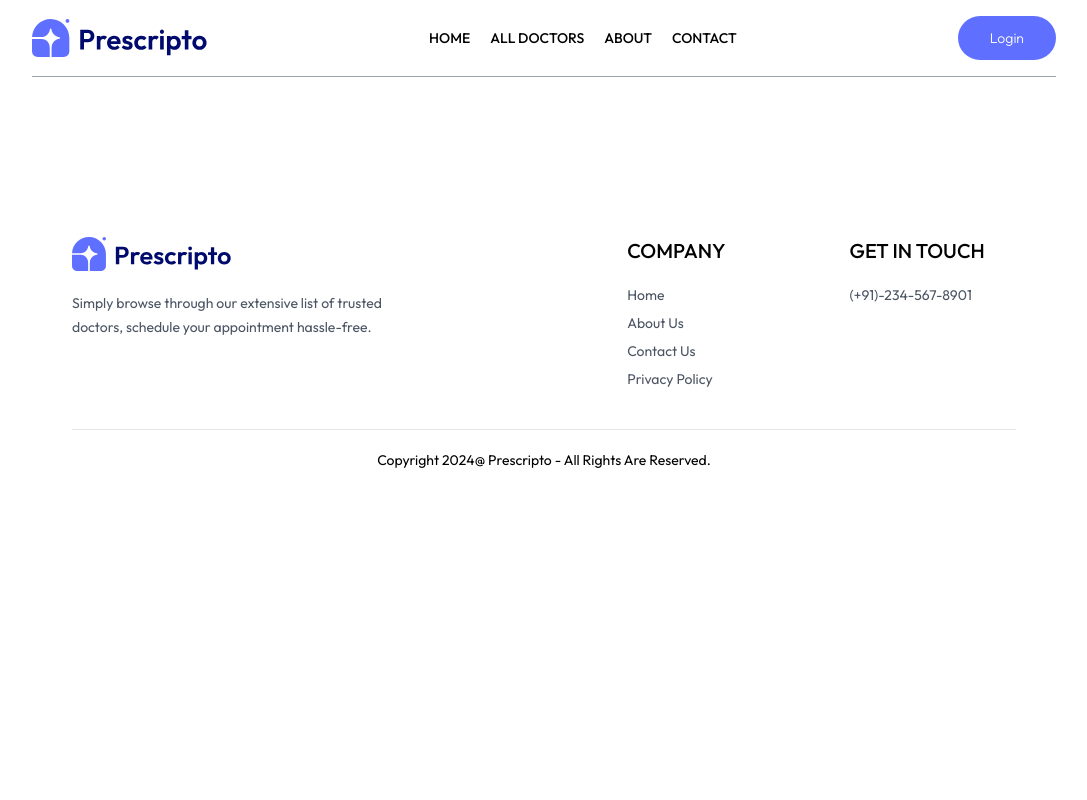
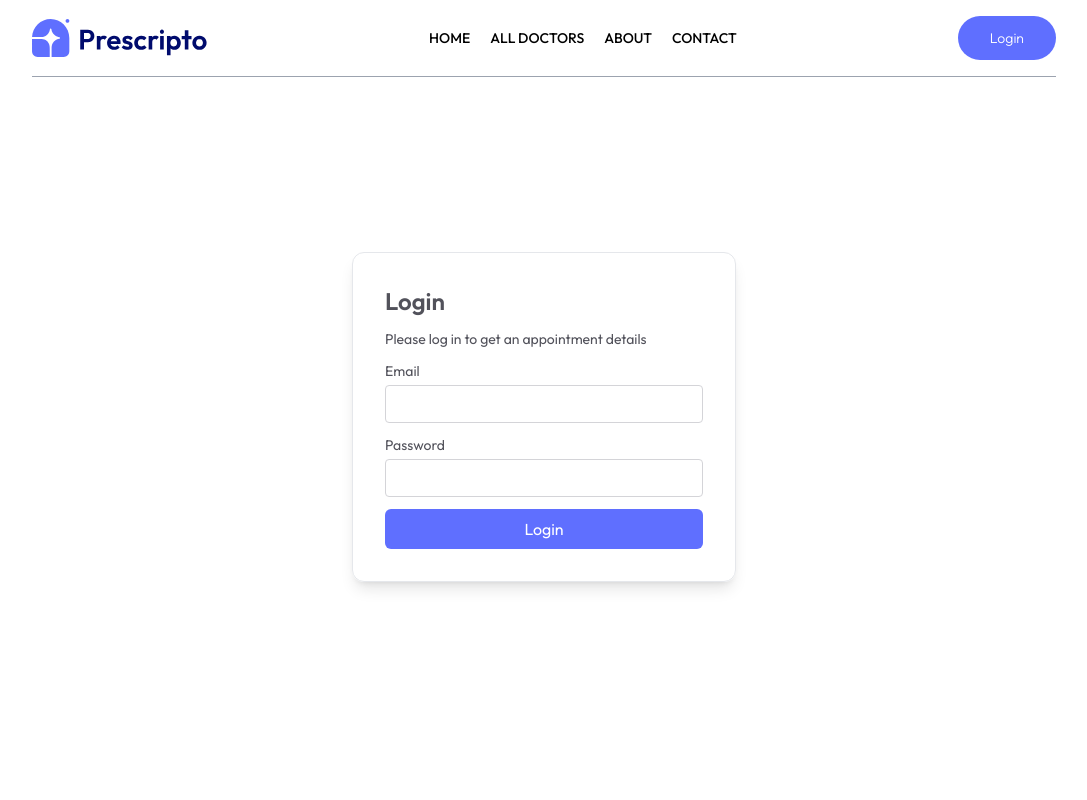
Before and after one commit to Debnath23/Doctor_Appointment_Booking, a React (Vite) app in the folder frontend/: page /doctor-login in a window 1280 px wide. Shown: the top 800 px of the page, without its empty margins (96-1183 px from the left). Built offline with nearby package versions, Linux system fonts and the light colour scheme; no server answers.

Commit message:
Config appointment

```diff
--- a/frontend/src/App.jsx
+++ b/frontend/src/App.jsx
@@ -1,6 +1,5 @@
-import React, { useEffect, useState } from "react";
+import React from "react";
 import { Routes, Route } from "react-router-dom";
-import Cookies from 'js-cookie'
 import Home from "./pages/Home";
 import Doctors from "./pages/Doctors";
 import Login from "./pages/Login";
@@ -12,6 +11,7 @@ import Appointment from "./pages/Appointment";
 import Navbar from "./components/Navbar";
 import Footer from "./components/Footer";
 import AddDoctors from "./pages/AddDoctors";
+import DoctorLogin from "./pages/DoctorLogin";
 
 function App() {
   return (
@@ -28,6 +28,7 @@ function App() {
         <Route path="/my-appointments" element={<MyAppointments />} />
         <Route path="/appointment/:docId" element={<Appointment />} />
         <Route path="/add-doctors" element={<AddDoctors />} />
+        <Route path="/doctor-login" element={<DoctorLogin />} />
       </Routes>
       <Footer />
     </div>
--- a/frontend/src/components/Header.jsx
+++ b/frontend/src/components/Header.jsx
@@ -23,7 +23,7 @@ function Header() {
         </div>
 
         <button
-        onClick={() => navigate("/login")}
+        onClick={() => navigate("/doctor-login")}
           className="flex items-center gap-2 bg-white px-8 py-3 rounded-full text-gray-600 text-sm m-auto md:m-0 hover:scale-105 transition-all duration-300"
         >
           Doctor Login{" "}
--- /dev/null
+++ b/frontend/src/pages/DoctorLogin.jsx
@@ -0,0 +1,90 @@
+import React, { useState } from "react";
+import { useNavigate } from "react-router-dom";
+import { toast } from "react-toastify";
+import axiosInstance from "../config/axiosInstance";
+
+function DoctorLogin() {
+  const [email, setEmail] = useState("");
+  const [password, setPassword] = useState("");
+  const navigate = useNavigate();
+
+  const onSubmitHandler = async (event) => {
+    event.preventDefault();
+
+    const requestBody ={ email, password };
+
+    try {
+      const response = await axiosInstance.post('/doctor/login', requestBody);
+
+      if (response.status === 201) {
+        const token = response.data.accessToken;
+
+        if (token) {
+          localStorage.setItem("isLoggedIn", "true");
+          window.dispatchEvent(new Event('loginStatusChanged'));
+          toast.success(response?.data?.message || `Login successful!`);
+          navigate("/my-appointments");
+          window.scrollTo(0, 0);
+        }
+      } else {
+        toast.error(response.message || "Something went wrong");
+      }
+    } catch (error) {
+      if (error.response) {
+        toast.error(
+          error.response.data.message ||
+            "An error occurred during authentication"
+        );
+      } else if (error.request) {
+        toast.error("No response from the server. Please try again later.");
+      } else {
+        toast.error("An unexpected error occurred. Please try again.");
+      }
+    }
+  };
+
+  return (
+    <form onSubmit={onSubmitHandler} className="min-h-[80vh] flex items-center">
+      <div className="flex flex-col gap-3 m-auto items-start p-8 min-w-[320px] sm:min-w-96 border rounded-xl text-zinc-600 text-sm shadow-lg">
+        <p className="text-2xl font-semibold">
+          Login
+        </p>
+        <p>
+          Please log in to get an
+          appointment details
+        </p>
+
+        <div className="w-full">
+          <p>Email</p>
+          <input
+            className="border border-zinc-300 rounded w-full p-2 mt-1 outline-none"
+            type="email"
+            onChange={(e) => setEmail(e.target.value)}
+            value={email}
+            required
+          />
+        </div>
+
+        <div className="w-full">
+          <p>Password</p>
+          <input
+            className="border border-zinc-300 rounded w-full p-2 mt-1 outline-none"
+            type="password"
+            onChange={(e) => setPassword(e.target.value)}
+            value={password}
+            required
+          />
+        </div>
+
+        <button
+          type="submit"
+          className="bg-primary text-white w-full py-2 rounded-md text-base"
+        >
+          Login
+        </button>
+      </div>
+    </form>
+  );
+}
+
+export default DoctorLogin;
--- a/frontend/src/pages/MyAppointments.jsx
+++ b/frontend/src/pages/MyAppointments.jsx
@@ -1,33 +1,72 @@
-import React, { useContext } from "react";
-import { AppContext } from "../context/AppContext";
+import React, { useEffect, useState } from "react";
+import axiosInstance from '../config/axiosInstance'
 
 function MyAppointments() {
-  const { doctors } = useContext(AppContext);
+  const [appointments, setAppointments] = useState(null);
+  const [loading, setLoading] = useState(false);
+  const [error, setError] = useState(false);
+
+  useEffect(() => {
+    const fetchAppointmentDetails = async () => {
+      try {
+        setLoading(true);
+        const response = await axiosInstance.get("/user/appointment-details");
+        console.log(response);
+
+        if (response.status === 200) {
+          setAppointments(response.data.appointments);
+          setLoading(false);
+          setError(false);
+        }
+      } catch (error) {
+        setLoading(false);
+        setError(true);
+      }
+    };
+
+    fetchAppointmentDetails();
+  }, []);
+
+  if (error) {
+    return (
+      <div className="flex justify-center items-center h-screen">
+        <p>Opps! Unable to fetch appointment details.</p>
+      </div>
+    );
+  }
+
+  if (loading) {
+    return (
+      <div className="flex justify-center items-center h-screen">
+        <p>Loading...</p>
+      </div>
+    );
+  }
   return (
     <div>
       <p className="pb-3 mt-12 font-medium text-zinc-700 border-b">
         My Appointments
       </p>
       <div>
-        {doctors?.slice(0, 3).map((item, index) => (
+        {appointments?.map((item) => (
           <div
-            key={index}
+            key={item._id}
             className="grid grid-cols-[1fr_2fr] gap-4 sm:flex sm:gap-6 py-2 border-b"
           >
             <div>
-              <img src={item?.image} className="w-32 bg-indigo-50" />
+              <img src={item?.doctorId.profileImg} className="w-32 bg-indigo-50" />
             </div>
             <div className="flex-1 text-sm text-zinc-600">
-              <p className="text-neutral-800 font-semibold">{item?.name}</p>
-              <p>{item?.speciality}</p>
-              <p className="text-zinc-700 font-medium mt-1">Address:</p>
-              <p className="text-xs">{item?.address.line1}</p>
-              <p className="text-xs">{item?.address.line2}</p>
+              <p className="text-neutral-800 font-semibold">{item?.doctorId.name}</p>
+              <p>{item?.doctorId.speciality}</p>
+              {/* <p className="text-zinc-700 font-medium mt-1">Address:</p> */}
+              {/* <p className="text-xs">{item?.address.line1}</p>
+              <p className="text-xs">{item?.address.line2}</p> */}
               <p className="text-xs mt-1">
                 <span className="text-sm text-neutral-700 font-medium">
                   Date & Time:
                 </span>{" "}
-                04, October, 2024 | 08:08
+                {item.appointmentDate} | {item.appointmentTime}
               </p>
             </div>
             <div></div>
```
